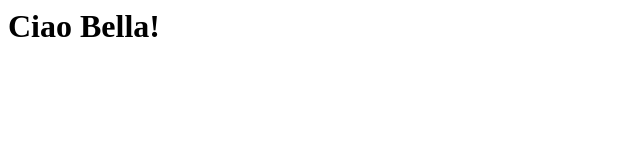
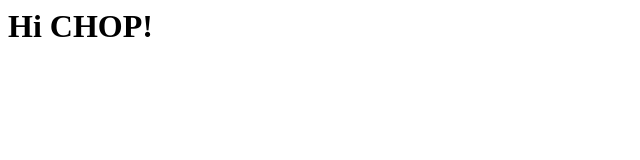
Before and after one commit to WayneB19/GitDemo, a plain HTML site: page index.html in a window 1280 px wide. Shown: the whole page, without its empty margins (0-640 px from the left). Drawn offline with Linux system fonts and the light colour scheme.

Commit message:
now Hi CHOP

```diff
--- a/index.html
+++ b/index.html
@@ -1 +1 @@
-<h1>Ciao Bella!</h1>
+<h1>Hi CHOP!</h1>
```
